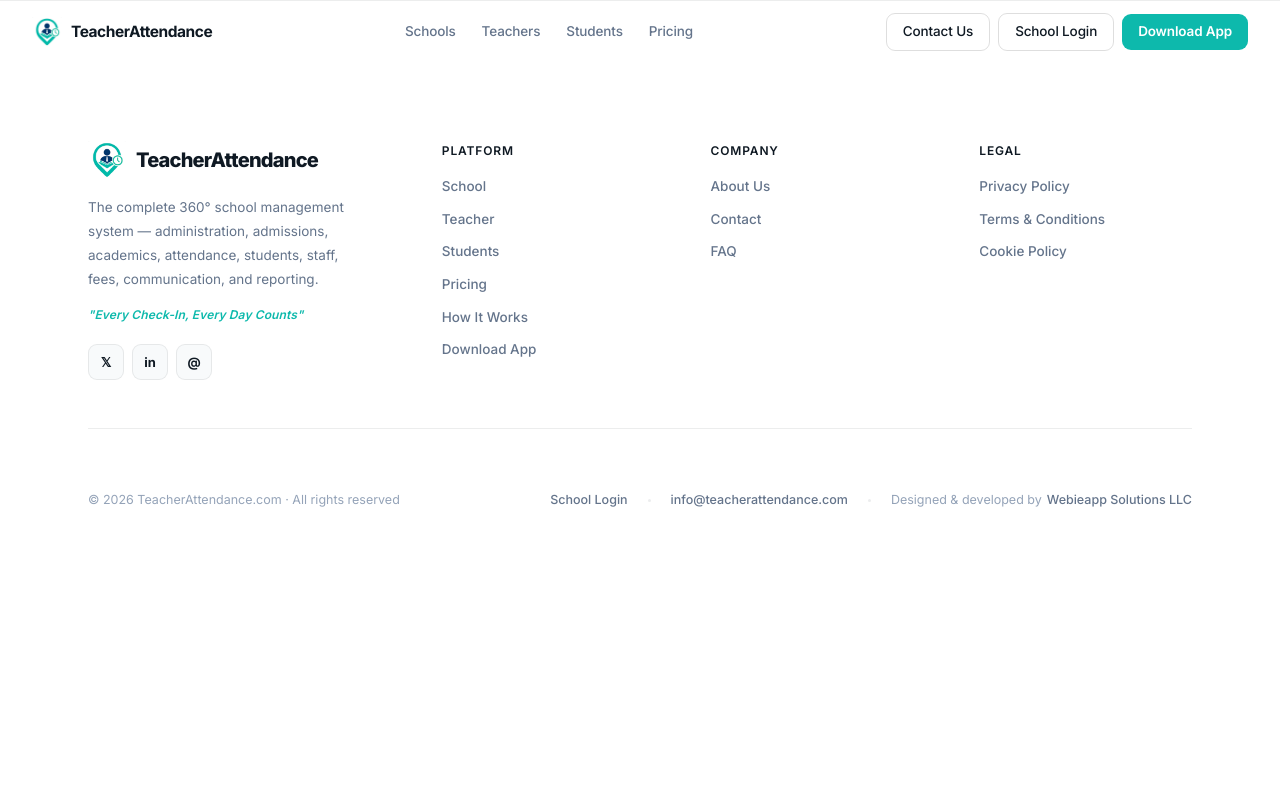
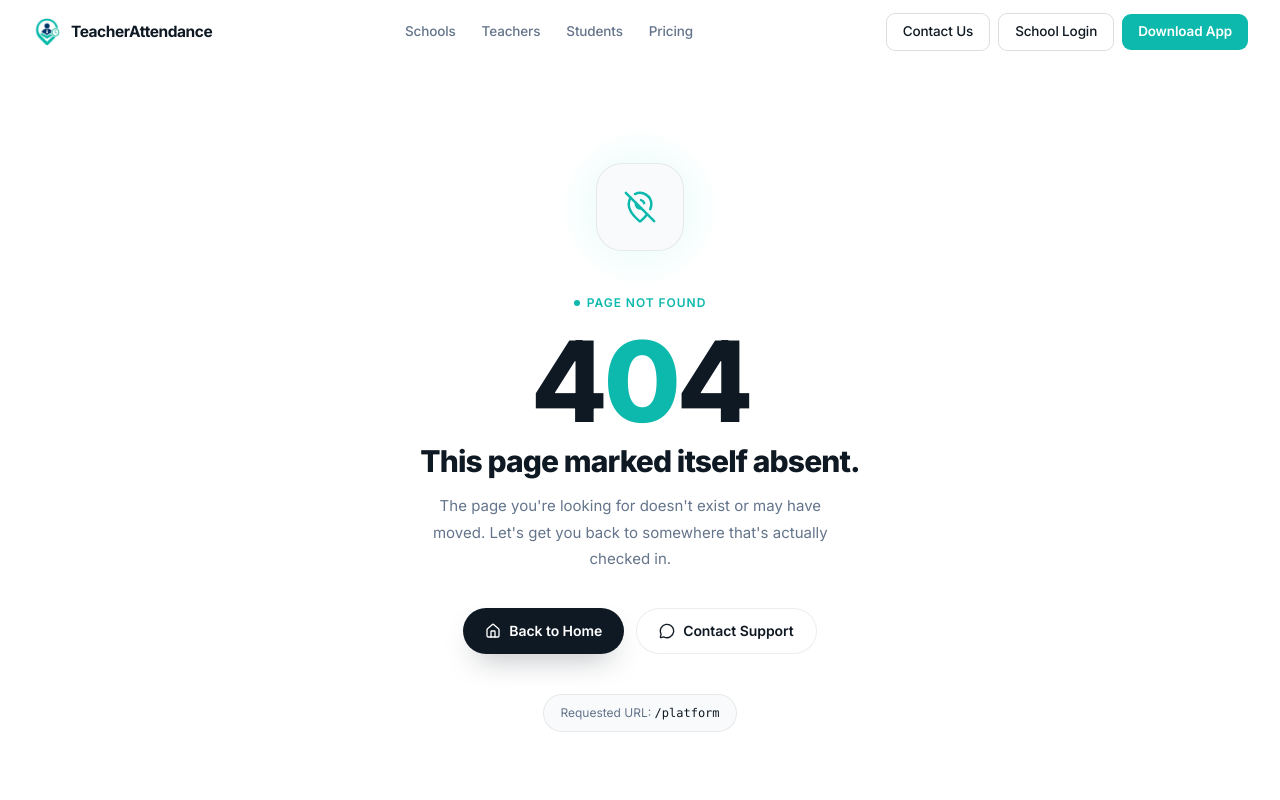
Before and after one commit to amankhan2005/TA-website, a React (Vite) app in the folder ta-website/: page /platform in a window 1280 px wide. Shown: the top 800 px of the page. Built offline with nearby package versions, Linux system fonts and the light colour scheme; a web font is replaced by a local one.

Commit message:
not found page

```diff
--- a/ta-website/src/App.jsx
+++ b/ta-website/src/App.jsx
@@ -13,11 +13,13 @@
 import AboutUs       from './pages/AboutUs';
 import ContactPage   from './pages/ContactPage';
 import DownloadApp   from './pages/DownloadApp';
- import FAQPage       from './pages/FAQPage';
+import FAQPage       from './pages/FAQPage';
 import PrivacyPolicy from './pages/PrivacyPolicy';
 import TermsPage     from './pages/TermsPage';
 import CookiePolicy  from './pages/CookiePolicy';
 import DeleteAccount from './pages/DeleteAccount';
+import NotFound      from './pages/NotFound';
+
 function ScrollToTop() {
   const { pathname } = useLocation();
   useEffect(() => { window.scrollTo(0, 0); }, [pathname]);
@@ -31,22 +33,25 @@
       <Navbar />
       <main id="main-content">
         <Routes>
-          <Route path="/"                   element={<Home />} />
-          <Route path="/schools"           element={<Platform />} />
-          <Route path="/teachers"           element={<FeaturesPage />} />
-          <Route path="/students"           element={<StudentsPage />} />
-          <Route path="/pricing"            element={<PricingPage />} />
-          <Route path="/how-it-works"       element={<HowItWorksPage />} />
+          <Route path="/"                     element={<Home />} />
+          <Route path="/schools"              element={<Platform />} />
+          <Route path="/teachers"             element={<FeaturesPage />} />
+          <Route path="/students"             element={<StudentsPage />} />
+          <Route path="/pricing"              element={<PricingPage />} />
+          <Route path="/how-it-works"         element={<HowItWorksPage />} />
           {/* <Route path="/product"            element={<ProductPage />} /> */}
-          <Route path="/about-us"           element={<AboutUs />} />
-          <Route path="/contact"            element={<ContactPage />} />
-          <Route path="/download-app"       element={<DownloadApp />} />
-           <Route path="/faq"                element={<FAQPage />} />
-          <Route path="/privacy-policy"     element={<PrivacyPolicy />} />
+          <Route path="/about-us"             element={<AboutUs />} />
+          <Route path="/contact"              element={<ContactPage />} />
+          <Route path="/download-app"         element={<DownloadApp />} />
+          <Route path="/faq"                  element={<FAQPage />} />
+          <Route path="/privacy-policy"       element={<PrivacyPolicy />} />
           <Route path="/terms-and-conditions" element={<TermsPage />} />
-          <Route path="/cookie-policy"      element={<CookiePolicy />} />
-<Route path="/delete-account" element={<DeleteAccount />} />
-   </Routes>
+          <Route path="/cookie-policy"        element={<CookiePolicy />} />
+          <Route path="/delete-account"       element={<DeleteAccount />} />
+
+          {/* Catch-all — must always stay the LAST route */}
+          <Route path="*" element={<NotFound />} />
+        </Routes>
       </main>
       <Footer />
     </>
--- /dev/null
+++ b/ta-website/src/pages/NotFound.jsx
@@ -0,0 +1,223 @@
+ import { motion } from 'framer-motion';
+import { Link } from 'react-router-dom';
+import { Home, MapPinOff, MessageCircle } from 'lucide-react';
+
+/* ── Design tokens — shared with Hero, Stats, Features, HowItWorks ── */
+const T = {
+  teal:      '#0DB9AC',
+  tealLight: '#e0faf8',
+  dark:      '#0F1923',
+  mid:       '#64748B',
+  border:    'rgba(15,25,35,0.08)',
+};
+const MELODY = "'Melody', 'Inter', sans-serif";
+const INTER  = "'Inter', -apple-system, BlinkMacSystemFont, sans-serif";
+const EASE   = [0.22, 1, 0.36, 1];
+
+export default function NotFound() {
+  return (
+    <section
+      aria-label="Page not found"
+      style={{ fontFamily: INTER, background: '#fff', overflowX: 'hidden' }}
+    >
+      <style>{`
+        .nf-wrap {
+          max-width: 640px;
+          margin: 0 auto;
+          padding: clamp(96px, 14vw, 160px) clamp(20px, 4vw, 48px) clamp(80px, 10vw, 120px);
+          display: flex;
+          flex-direction: column;
+          align-items: center;
+          text-align: center;
+        }
+
+        .nf-icon-wrap {
+          position: relative;
+          width: 96px; height: 96px;
+          display: flex;
+          align-items: center;
+          justify-content: center;
+          margin-bottom: 32px;
+        }
+        .nf-icon-glow {
+          position: absolute;
+          inset: -32px;
+          border-radius: 50%;
+          background: radial-gradient(ellipse at 50% 50%, ${T.tealLight} 0%, transparent 70%);
+          pointer-events: none;
+        }
+        .nf-icon-core {
+          position: relative;
+          width: 88px; height: 88px;
+          border-radius: 26px;
+          background: #F8FAFB;
+          border: 0.5px solid ${T.border};
+          display: flex;
+          align-items: center;
+          justify-content: center;
+          color: ${T.teal};
+        }
+
+        .nf-eyebrow {
+          display: inline-flex;
+          align-items: center;
+          gap: 7px;
+          font-size: 12px;
+          font-weight: 600;
+          letter-spacing: 0.08em;
+          text-transform: uppercase;
+          color: ${T.teal};
+          margin-bottom: 18px;
+        }
+        .nf-eyebrow-dot {
+          width: 6px; height: 6px;
+          border-radius: 50%;
+          background: ${T.teal};
+          flex-shrink: 0;
+        }
+
+        .nf-code {
+          font-family: ${MELODY};
+          font-size: clamp(64px, 11vw, 112px);
+          font-weight: 800;
+          letter-spacing: -0.04em;
+          line-height: 0.9;
+          color: ${T.dark};
+          margin: 0 0 12px;
+        }
+        .nf-code span { color: ${T.teal}; }
+
+        .nf-heading {
+          font-family: ${MELODY};
+          font-size: clamp(22px, 3vw, 30px);
+          font-weight: 800;
+          letter-spacing: -0.03em;
+          color: ${T.dark};
+          margin: 0 0 14px;
+          line-height: 1.2;
+        }
+
+        .nf-tagline {
+          font-size: 15px;
+          line-height: 1.75;
+          color: ${T.mid};
+          max-width: 420px;
+          margin: 0 0 36px;
+        }
+
+        .nf-actions {
+          display: flex;
+          align-items: center;
+          gap: 12px;
+          flex-wrap: wrap;
+          justify-content: center;
+        }
+
+        .nf-btn {
+          display: inline-flex;
+          align-items: center;
+          gap: 8px;
+          height: 46px;
+          padding: 0 22px;
+          border-radius: 999px;
+          font-size: 14px;
+          font-weight: 600;
+          letter-spacing: -0.005em;
+          text-decoration: none;
+          transition: transform 0.18s ${EASE.join(',')}, box-shadow 0.18s;
+        }
+        .nf-btn--primary {
+          background: ${T.dark};
+          color: #fff;
+          box-shadow: 0 14px 30px -12px rgba(15,25,35,0.35);
+        }
+        .nf-btn--primary:hover { transform: translateY(-2px); }
+        .nf-btn--secondary {
+          background: #fff;
+          color: ${T.dark};
+          border: 0.5px solid ${T.border};
+        }
+        .nf-btn--secondary:hover { background: ${T.tealLight}; border-color: rgba(13,185,172,0.25); }
+
+        .nf-path {
+          margin-top: 40px;
+          font-size: 12px;
+          color: ${T.mid};
+          background: #F8FAFB;
+          border: 0.5px solid ${T.border};
+          border-radius: 999px;
+          padding: 8px 16px;
+        }
+        .nf-path code {
+          font-family: 'SFMono-Regular', Menlo, monospace;
+          color: ${T.dark};
+        }
+
+        @media (max-width: 480px) {
+          .nf-actions { flex-direction: column; width: 100%; }
+          .nf-btn { width: 100%; justify-content: center; }
+        }
+      `}</style>
+
+      <div className="nf-wrap">
+        <motion.div
+          className="nf-icon-wrap"
+          initial={{ opacity: 0, y: 16, scale: 0.9 }}
+          animate={{ opacity: 1, y: 0, scale: 1 }}
+          transition={{ duration: 0.6, ease: EASE }}
+        >
+          <div className="nf-icon-glow" aria-hidden="true" />
+          <motion.div
+            className="nf-icon-core"
+            animate={{ y: [0, -8, 0] }}
+            transition={{ duration: 5, repeat: Infinity, ease: 'easeInOut' }}
+          >
+            <MapPinOff size={34} strokeWidth={1.75} />
+          </motion.div>
+        </motion.div>
+
+        <motion.div
+          initial={{ opacity: 0, y: 20 }}
+          animate={{ opacity: 1, y: 0 }}
+          transition={{ duration: 0.55, delay: 0.1, ease: EASE }}
+        >
+          <div className="nf-eyebrow">
+            <span className="nf-eyebrow-dot" />
+            Page not found
+          </div>
+          <h1 className="nf-code">4<span>0</span>4</h1>
+          <h2 className="nf-heading">This page marked itself absent.</h2>
+          <p className="nf-tagline">
+            The page you're looking for doesn't exist or may have moved.
+            Let's get you back to somewhere that's actually checked in.
+          </p>
+        </motion.div>
+
+        <motion.div
+          className="nf-actions"
+          initial={{ opacity: 0, y: 20 }}
+          animate={{ opacity: 1, y: 0 }}
+          transition={{ duration: 0.55, delay: 0.2, ease: EASE }}
+        >
+          <Link to="/" className="nf-btn nf-btn--primary">
+            <Home size={16} strokeWidth={2} />
+            Back to Home
+          </Link>
+          <Link to="/contact" className="nf-btn nf-btn--secondary">
+            <MessageCircle size={16} strokeWidth={2} />
+            Contact Support
+          </Link>
+        </motion.div>
+
+        <motion.div
+          className="nf-path"
+          initial={{ opacity: 0 }}
+          animate={{ opacity: 1 }}
+          transition={{ duration: 0.5, delay: 0.35, ease: EASE }}
+        >
+          Requested URL: <code>{typeof window !== 'undefined' ? window.location.pathname : ''}</code>
+        </motion.div>
+      </div>
+    </section>
+  );
+}
```
